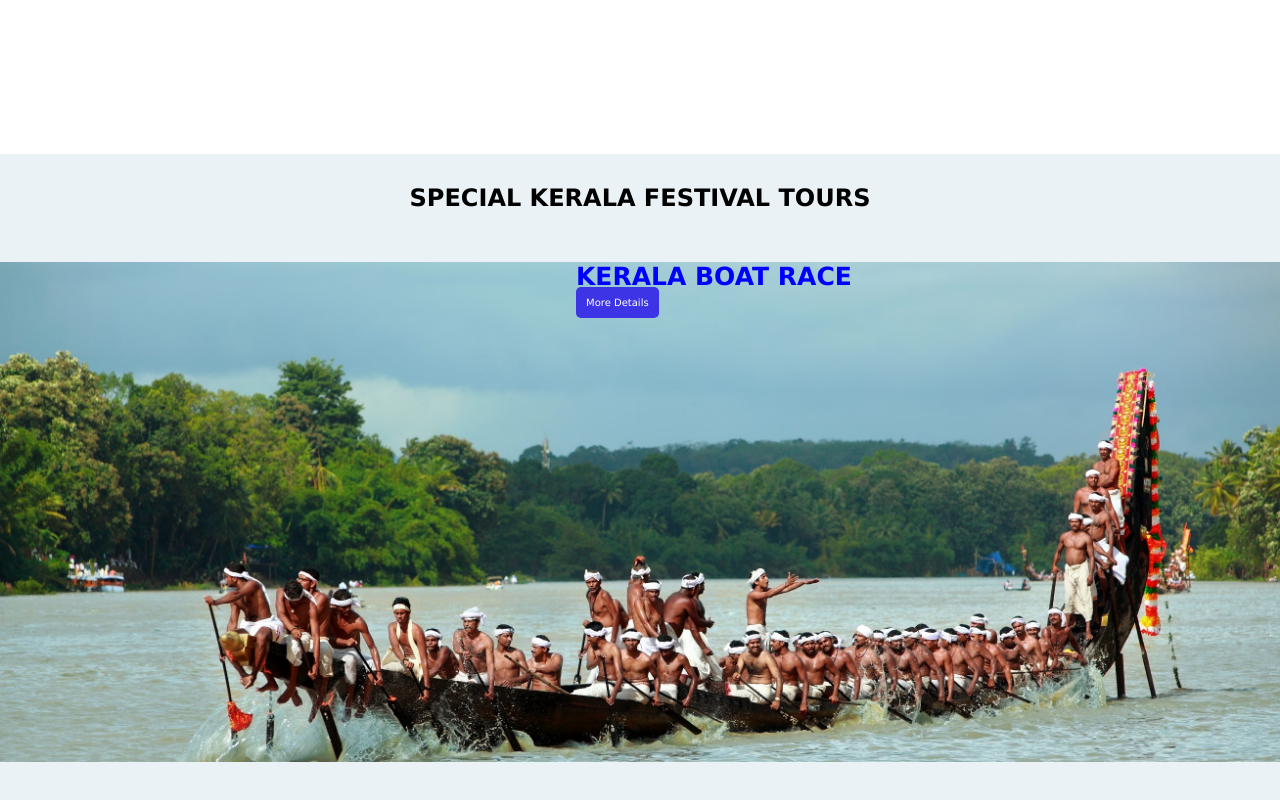
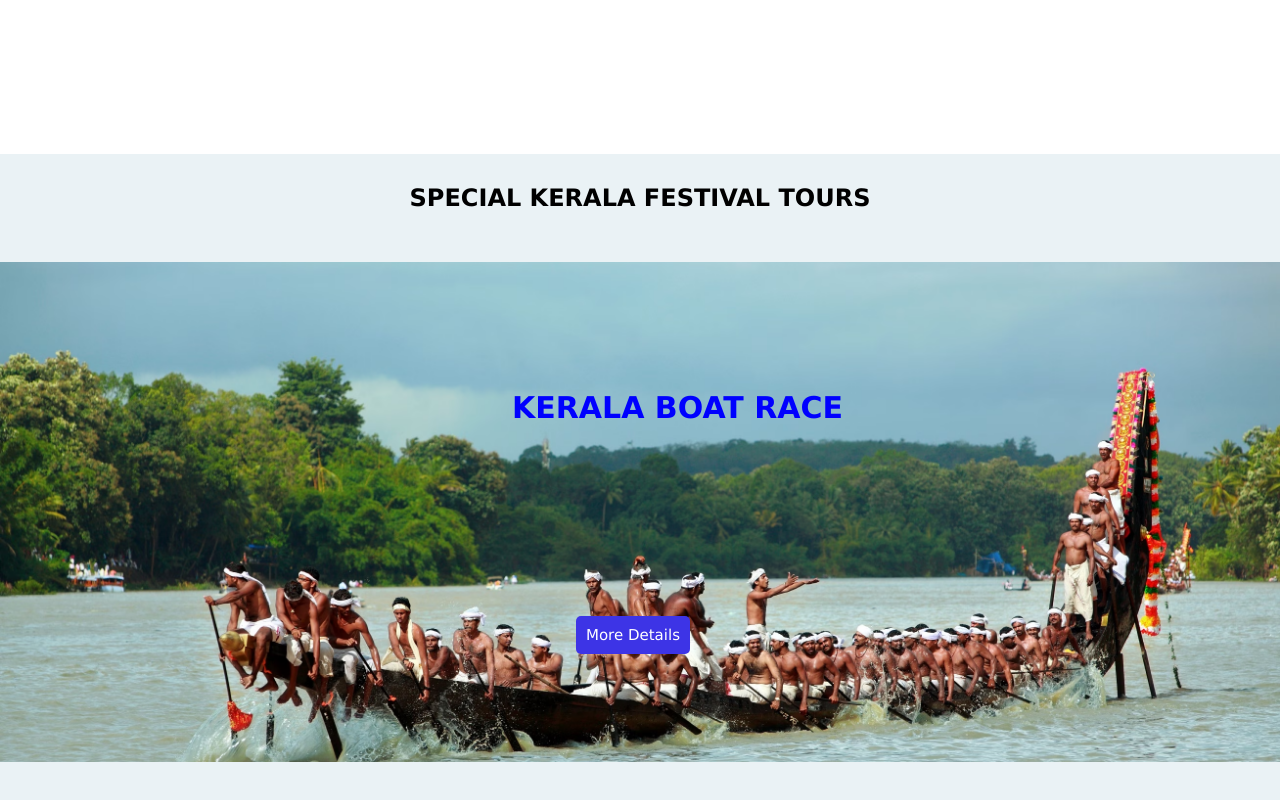
Before and after one commit to Arrya-A/kerala_tourism_page, a plain HTML site: page index.html in a window 1280 px wide. Shown: the part 1606-2406 px from the top of the page. Drawn offline with Linux system fonts and the light colour scheme.

Commit message:
second commit

```diff
--- a/style.css
+++ b/style.css
@@ -204,12 +204,14 @@ ul li {
 
 }
 
-.special_tour h1 {
+#special_heading h1 {
+    padding-top: 10%;
     color: blue;
-    font-size: 25px;
+    font-size: 30px;
     font-weight: 600;
-    margin-left: 45%;
+    margin-left: 40%;
     margin-top: 50px;
+    padding-bottom: 200px;
 
 }
 
@@ -220,9 +222,9 @@ ul li {
     color: white;
     padding: 10px;
     border-radius: 5px;
-    font-size: 10px;
+    font-size: 15px;
     font-weight: 500;
-    margin-bottom: 0px;
+    margin-bottom: 20px;
 }
 
 .youtube iframe {
```
